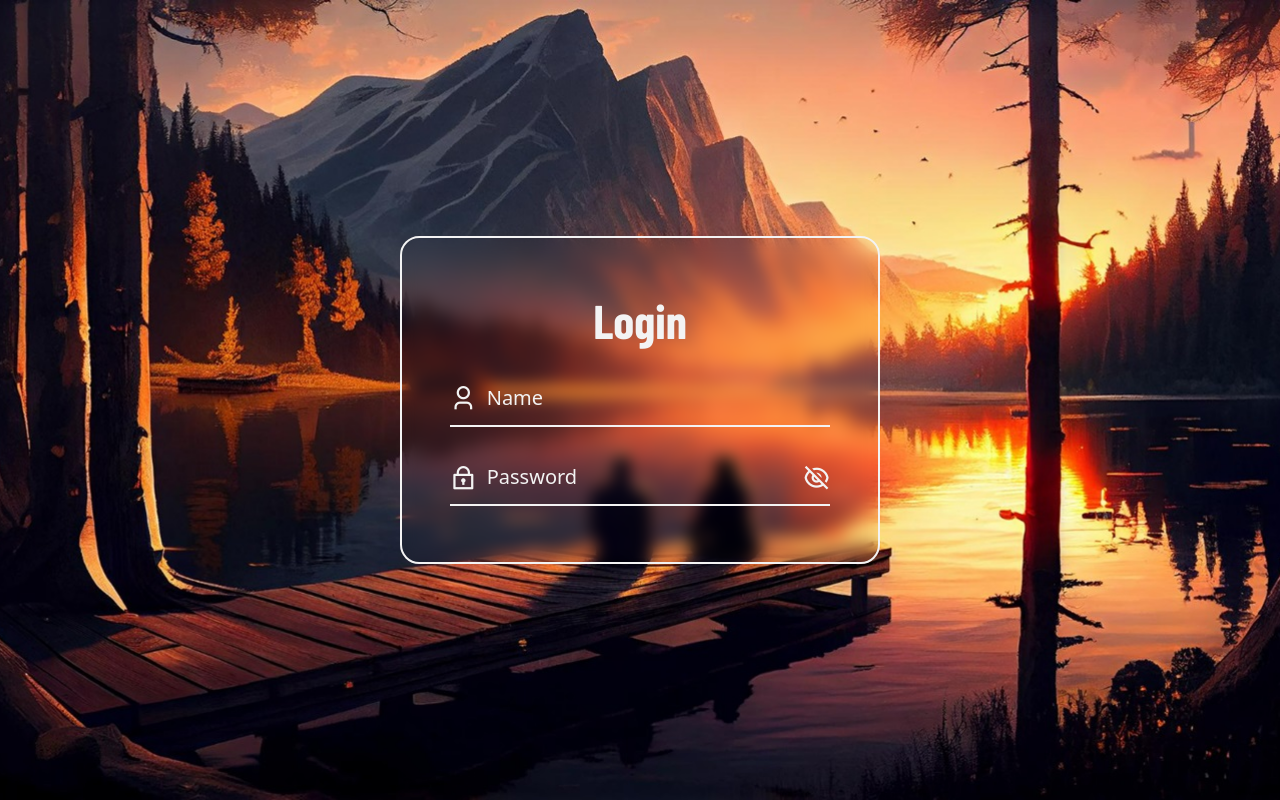
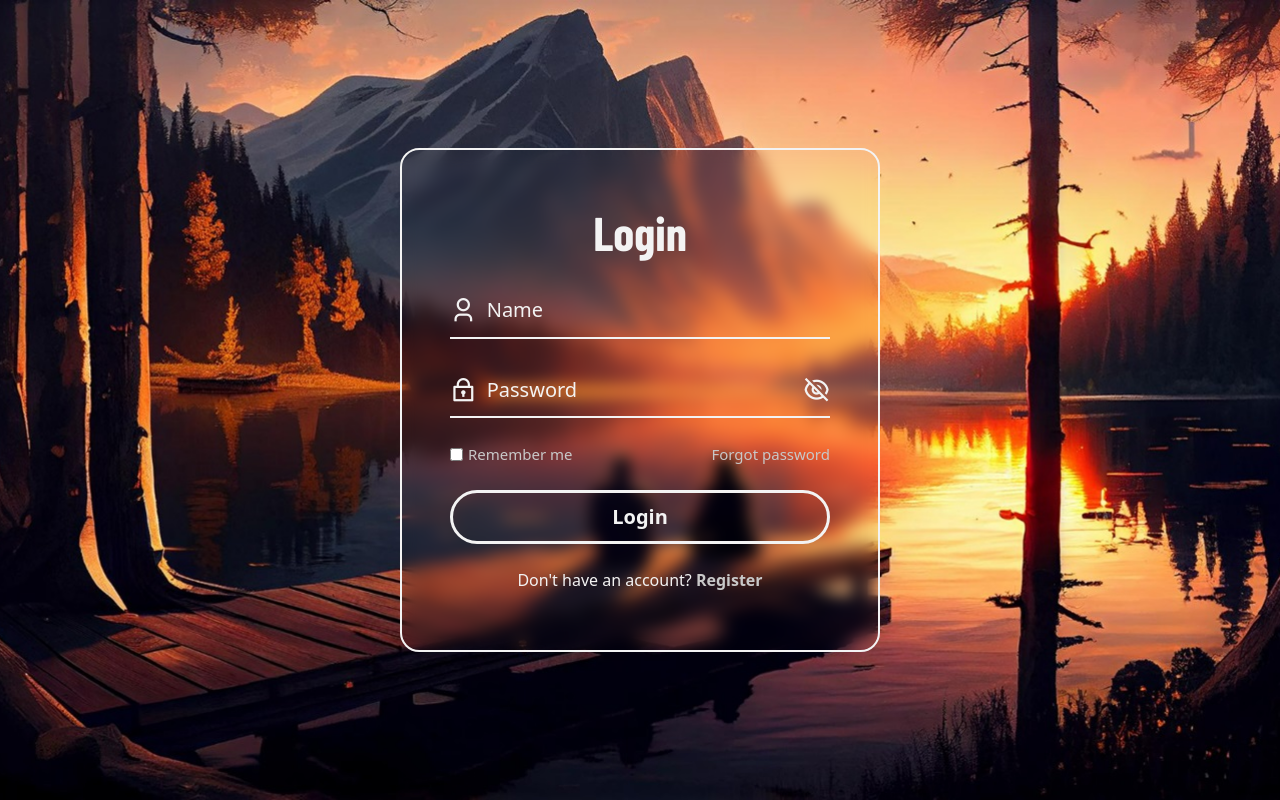
Before and after one commit to cmtayl0r/playground, a website built with Parcel: page src/pages/forms/04-login-form.html in a window 1280 px wide. Built offline with nearby package versions, Linux system fonts and the light colour scheme.

Commit message:
finished 04-login-form files

```diff
--- a/src/css/pages/forms/04-login-form.css
+++ b/src/css/pages/forms/04-login-form.css
@@ -1,8 +1,4 @@
-:root {
-    --text-dark: #171717;
-    --text-light: #e5e5e5;
-    --white: #ffffff;
-}
+/* FIXME: Focus color and style on text/password inputs, remember. Should be yellow */
 
 .container__form {
     min-height: 100vh;
@@ -92,6 +88,66 @@
     cursor: pointer;
 }
 
+.action__btns {
+    display: flex;
+    align-items: center;
+    justify-content: space-between;
+
+    & .check-remember {
+        display: flex;
+        align-items: center;
+        gap: 5px;
+
+        & label {
+            font-size: var(--fs-sm);
+            color: var(--clr-gray-light);
+            cursor: pointer;
+
+            transition: 0.3s;
+
+            &:hover {
+                color: var(--clr-white);
+            }
+        }
+    }
+
+    & .forgot-password {
+        text-decoration: none;
+        font-size: var(--fs-sm);
+        color: var(--clr-gray-light);
+        transition: 0.3s;
+
+        &:hover {
+            color: var(--clr-white);
+            text-decoration: underline;
+        }
+    }
+}
+
+input[type='checkbox'] {
+    outline-color: var(--clr-white);
+    border-color: var(--clr-white);
+    accent-color: var(--clr-white);
+    color: var(--clr-black);
+}
+
+.register {
+    text-align: center;
+    color: var(--clr-white);
+
+    & a {
+        text-decoration: none;
+        color: var(--clr-gray-light);
+        transition: 0.3s;
+        font-weight: 700;
+
+        &:hover {
+            color: var(--clr-white);
+            text-decoration: underline;
+        }
+    }
+}
+
 @keyframes show {
     to {
         opacity: 1;
--- a/src/js/pages/forms/04-login-form.js
+++ b/src/js/pages/forms/04-login-form.js
@@ -1,6 +1,6 @@
 const passwordBtn = document.getElementById('password-eye');
 
-// SHow and hide password input
+// Show and hide password input
 passwordBtn.addEventListener('click', e => {
     // Input and Icon DOM
     const passwordInput = document.getElementById('password');
--- a/src/pages/forms/04-login-form.html
+++ b/src/pages/forms/04-login-form.html
@@ -35,6 +35,17 @@
                         ><i class="ri-eye-off-line"></i
                     ></span>
                 </div>
+                <div class="action__btns">
+                    <div class="check-remember">
+                        <input type="checkbox" id="check" />
+                        <label for="check">Remember me</label>
+                    </div>
+                    <a href="#" class="forgot-password">Forgot password</a>
+                </div>
+                <button class="btn outline btn--inverse">Login</button>
+                <div class="register">
+                    Don't have an account? <a href="#">Register</a>
+                </div>
             </form>
         </div>
     </body>
```
